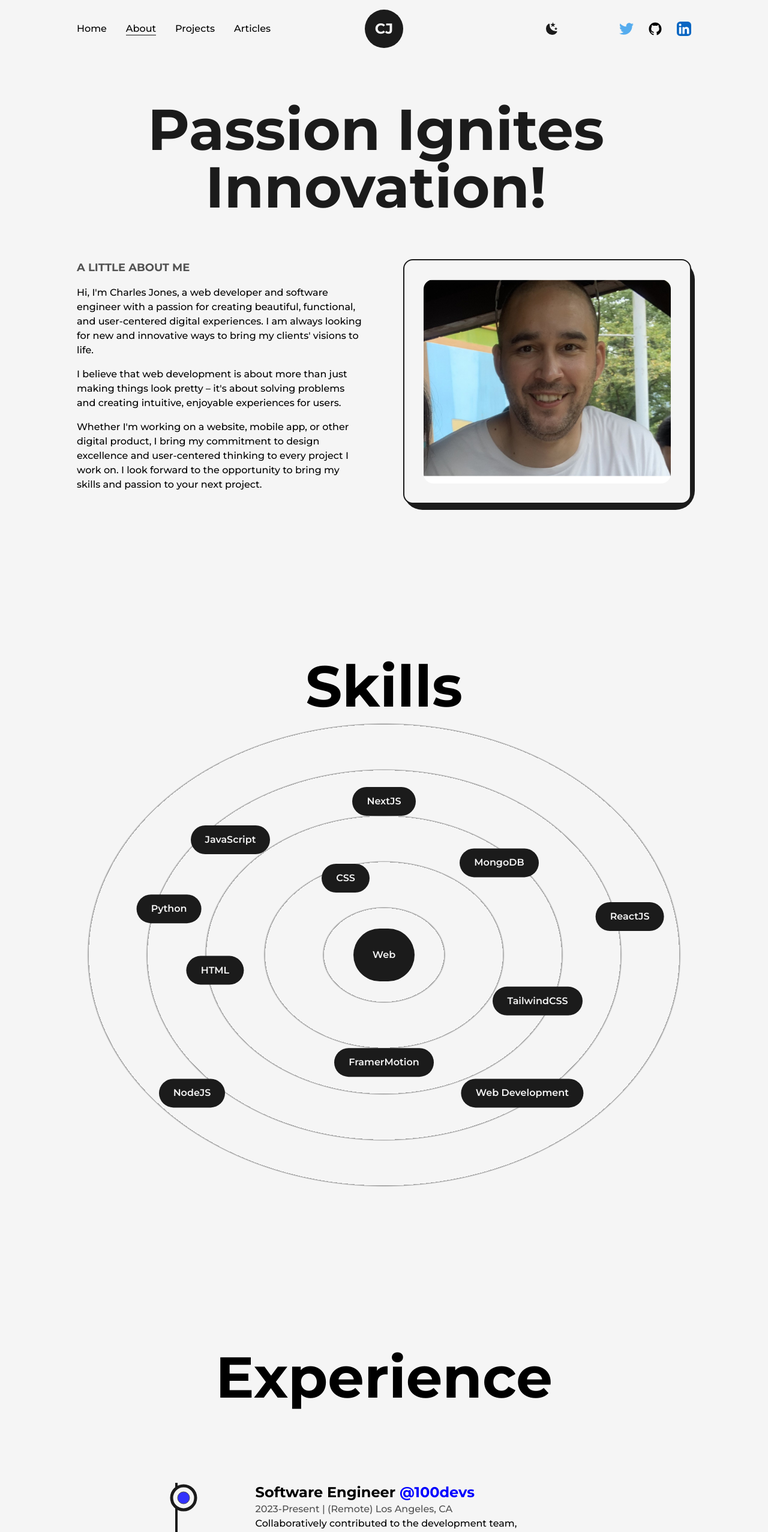
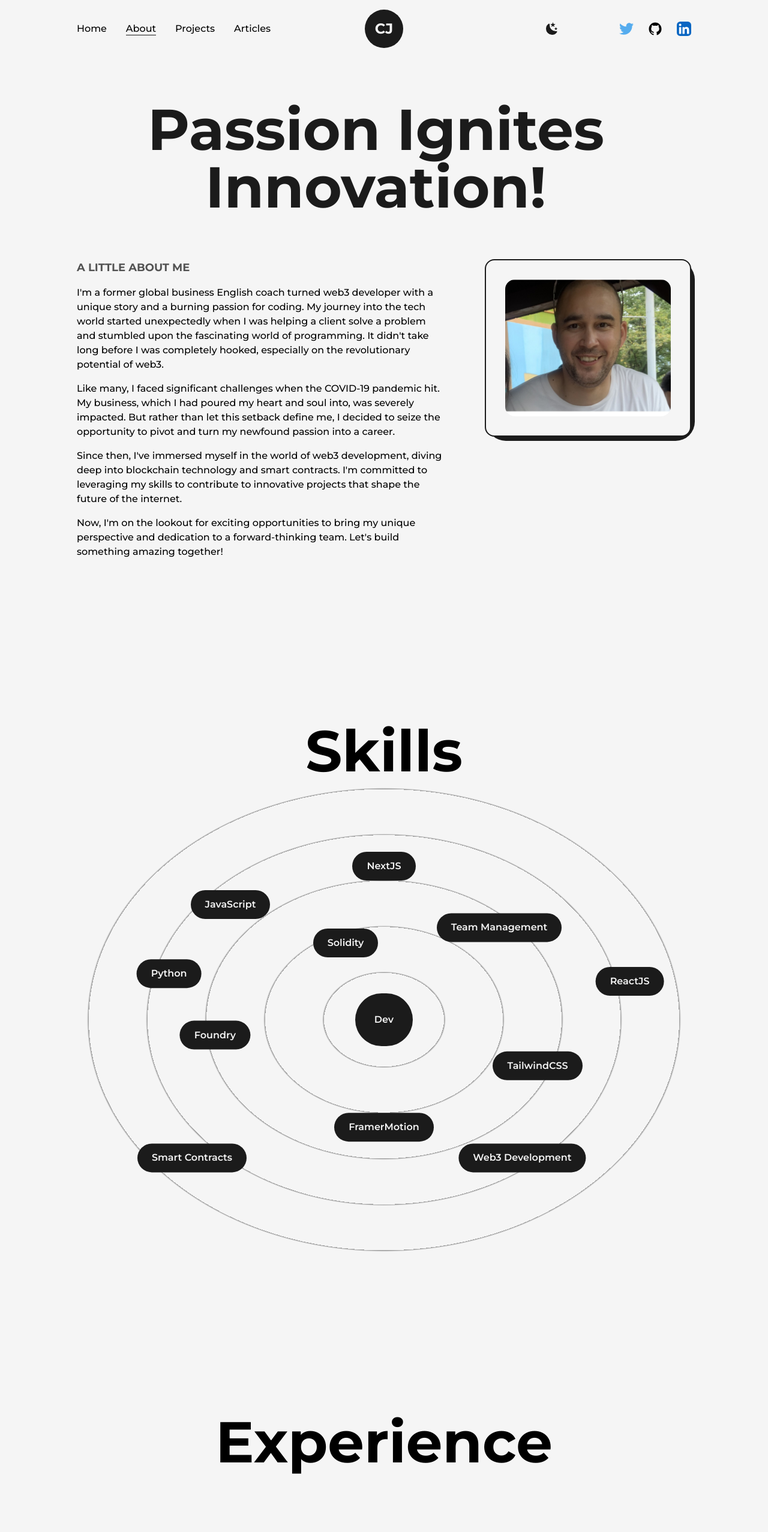
Before and after one commit to SupaMega24/nextjs-portfolio, a Next.js app in the folder code/: page /about in a window 1280 px wide. Shown: the top 2554 px of the page at 60% size. Built offline with nearby package versions, Linux system fonts and the light colour scheme.

Commit message:
Update about me, skills, experience, and education

```diff
--- a/code/src/components/Education.js
+++ b/code/src/components/Education.js
@@ -56,8 +56,8 @@ const Education = () => {
                     <Details
 
                         type="Online Coursework" time="2023-present"
-                        place="The Odin Project | Scrimba"
-                        info="Couses focused on learning and becoming proficient in JavaScript and Python."
+                        place="Cyfrin Updraft|The Odin Project | 100devs"
+                        info="Couses focused on learning and becoming proficient in Solidity, Foundry, and JavaScript."
                     />
 
                     <Details
--- a/code/src/components/Experience.js
+++ b/code/src/components/Experience.js
@@ -65,9 +65,23 @@ const Experience = () => {
 
                     <Details
 
-                        position="Software Engineer" company="100devs"
+                        position="Project Manager & Smart Contracts" company="RunBro"
+                        companyLink="https://x.com/RunBro_"
+                        time="2024-Present" address="(Remote) APAC"
+                        work="As a Project Manager and Smart Contract Developer for an emerging startup,
+                        I am at the forefront of driving innovative blockchain solutions from the ground up.
+                        My role encompasses designing and developing smart contracts using Solidity and Foundry,
+                        ensuring they are secure and efficient. I coordinate the initial project stages, managing
+                        cross-functional teams and setting the foundation for future growth. With a focus on building
+                        robust blockchain applications, I navigate the complexities of startup environments, turning
+                        visionary ideas into actionable plans and tangible results."
+                    />
+
+                    <Details
+
+                        position="Software/Smart Contract Developer" company="100devs/Freelance"
                         companyLink="https://100devs.org/"
-                        time="2023-Present" address="(Remote) Los Angeles, CA"
+                        time="2023-Present" address="(Remote) APAC"
                         work="Collaboratively contributed to the development team, actively
                         participating in the construction of modern and responsive web
                         applications by leveraging the MERN stack. Played a key role in the
--- a/code/src/components/Skills.js
+++ b/code/src/components/Skills.js
@@ -41,19 +41,19 @@ const Skills = () => {
 
                     whileHover={{ scale: 1.05 }}
                 >
-                    Web
+                    Dev
                 </motion.div>
 
-                <Skill name="HTML" x="-22vw" y="2vw" />
-                <Skill name="CSS" x="-5vw" y="-10vw" />
+                <Skill name="Foundry" x="-22vw" y="2vw" />
+                <Skill name="Solidity" x="-5vw" y="-10vw" />
                 <Skill name="TailwindCSS" x="20vw" y="6vw" />
                 <Skill name="FramerMotion" x="0vw" y="14vw" />
                 <Skill name="JavaScript" x="-20vw" y="-15vw" />
                 <Skill name="ReactJS" x="32vw" y="-5vw" />
                 <Skill name="NextJS" x="0vw" y="-20vw" />
-                <Skill name="NodeJS" x="-25vw" y="18vw" />
-                <Skill name="MongoDB" x="15vw" y="-12vw" />
-                <Skill name="Web Development" x="18vw" y="18vw" />
+                <Skill name="Smart Contracts" x="-25vw" y="18vw" />
+                <Skill name="Team Management" x="15vw" y="-12vw" />
+                <Skill name="Web3 Development" x="18vw" y="18vw" />
                 <Skill name="Python" x="-28vw" y="-6vw" />
             </div>
         </>
--- a/code/src/pages/about.js
+++ b/code/src/pages/about.js
@@ -28,27 +28,29 @@ const about = () => {
 
                         {/* about column */}
 
-                        <div className='col-span-4 flex flex-col items-start justify-start md:order-2 md:col-span-8'>
+                        <div className='col-span-5 flex flex-col items-start justify-start md:order-2 md:col-span-8'>
                             <h2 className='mb-4 text-lg font-bold uppercase text-dark/75 dark:text-light/75'>A Little About Me</h2>
                             <p className='font-medium '>
-                                Hi, I&apos;m Charles Jones, a web developer and software engineer with a passion for creating beautiful, functional,
-                                and user-centered digital experiences. I am always looking for
-                                new and innovative ways to bring my clients&apos; visions to life.
+                                I'm a former global business English coach turned web3 developer with a unique story and a burning passion for coding.
+                                My journey into the tech world started unexpectedly when I was helping a client solve a problem and stumbled upon the
+                                fascinating world of programming. It didn't take long before I was completely hooked, especially on the revolutionary potential of web3.
                             </p>
                             <p className='font-medium my-4'>
-                                I believe that web development is about more than just making things look pretty – it&apos;s about solving problems and
-                                creating intuitive, enjoyable experiences for users.
+                                Like many, I faced significant challenges when the COVID-19 pandemic hit. My business, which I had poured my heart and soul into, was severely impacted.
+                                But rather than let this setback define me, I decided to seize the opportunity to pivot and turn my newfound passion into a career.
                             </p>
                             <p className='font-medium '>
-                                Whether I&apos;m working on a website, mobile app, or
-                                other digital product, I bring my commitment to design excellence and user-centered thinking to
-                                every project I work on. I look forward to the opportunity to bring my skills and passion to your next project.
+                                Since then, I've immersed myself in the world of web3 development, diving deep into blockchain technology and smart contracts. I'm committed to leveraging my
+                                skills to contribute to innovative projects that shape the future of the internet.
+                            </p>
+                            <p className='font-medium my-4'>
+                                Now, I'm on the lookout for exciting opportunities to bring my unique perspective and dedication to a forward-thinking team. Let's build something amazing together!
                             </p>
                         </div>
 
                         {/* profilePic column */}
 
-                        <div className='col-span-4 relative h-max rounded-2xl
+                        <div className='col-span-3 relative h-max rounded-2xl
                             border-2 border-solid border-dark bg-light p-8
                             dark:bg-dark dark:border-light md:order-1 md:col-span-8'
                         >
```
Lines whose indentation alone changed are shown as unchanged.
